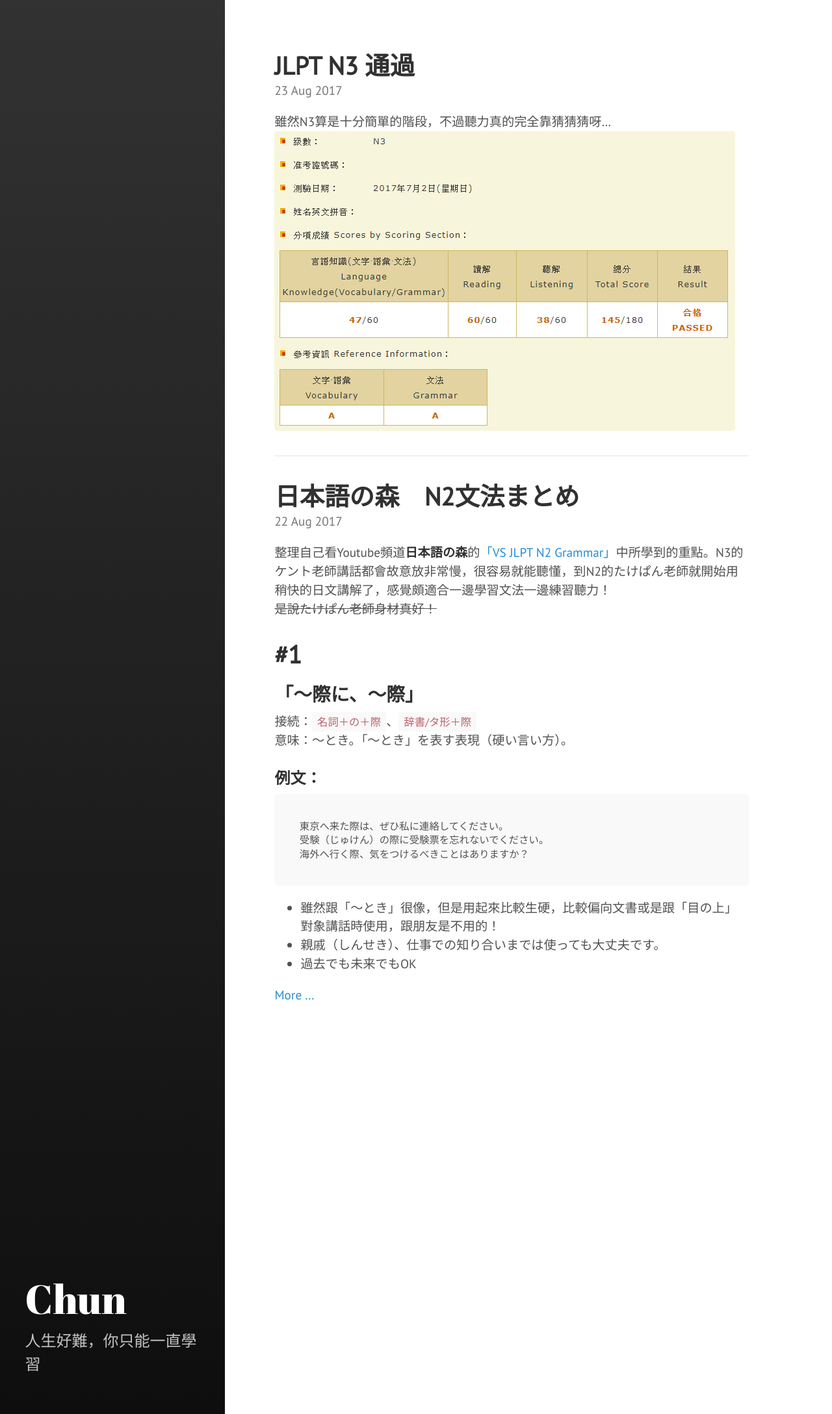
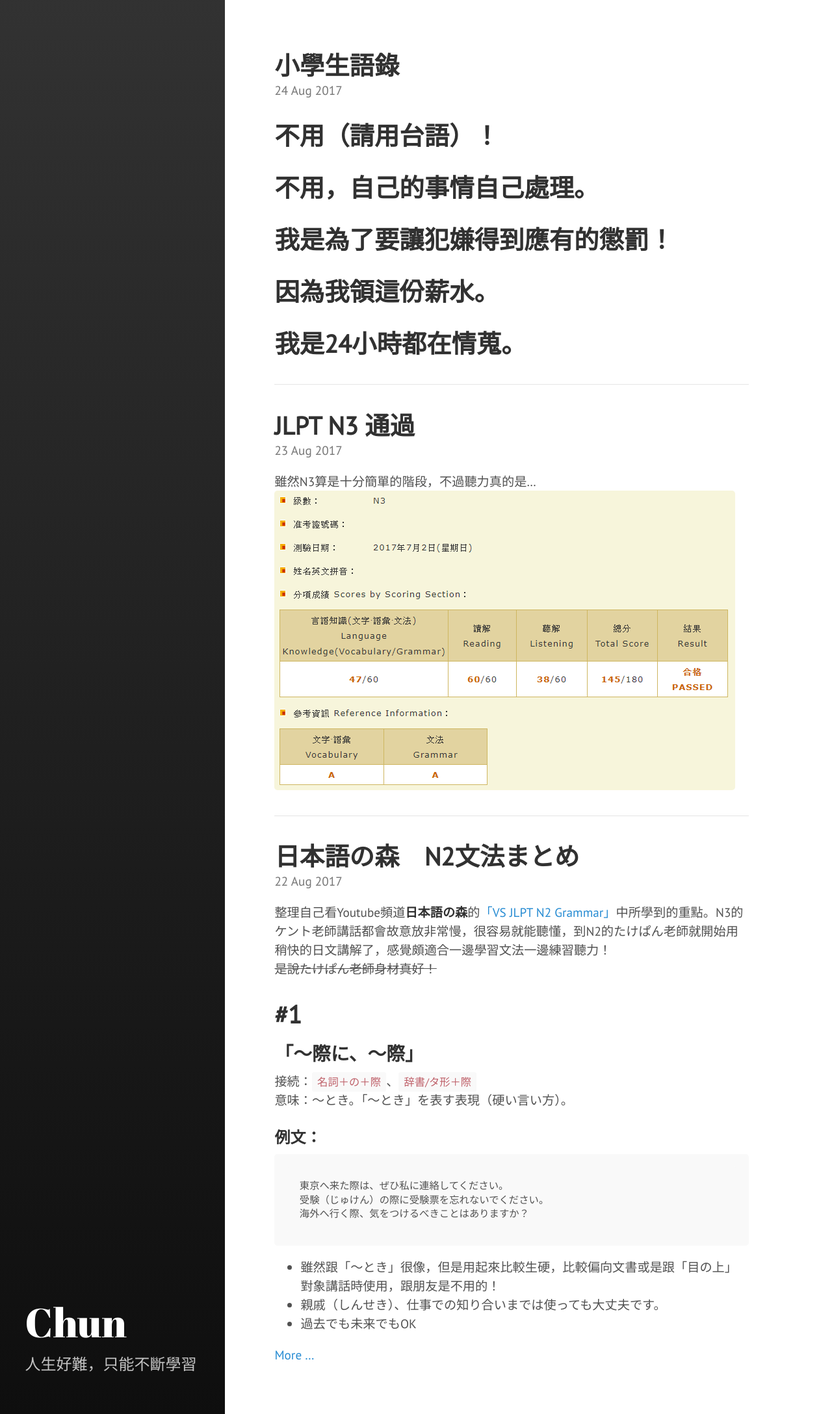
Before and after one commit to dorisloveguang/dorisloveguang, a Jekyll site: the page built from index.html, in a window 1280 px wide. Shown: the whole page at 65% size. Built offline with Jekyll 4.4.1, drawn with Linux system fonts in a browser that asks for light colours; some web fonts are replaced; the list of posts is cut into pages by our own code.

Commit message:
Sdfsdfsd

```diff
--- a/_config.yml
+++ b/_config.yml
@@ -5,7 +5,7 @@ highlighter:      rouge
 # Setup
 title:            Chun
 tagline:          'Blog'
-description:      '人生好難，你只能一直學習'
+description:      '人生好難，只能不斷學習'
 url:              https://blog.chunsann.com
 baseurl:          # the optional subpath of your site, e.g. "/blog"
 
@@ -24,7 +24,7 @@ plugins:
 #version:
 sidebar_home_link:  true
 github:
-  repo:             https://github.com/fongandrew/hydeout
+  repo:             https://github.com/oukalatte
 
 disqus:
   shortname: 'oukalatte'
--- a/_posts/2017-08-23-n3.md
+++ b/_posts/2017-08-23-n3.md
@@ -4,5 +4,5 @@ title: JLPT N3 通過
 comments: true
 tags: [japanese]
 ---
-雖然N3算是十分簡單的階段，不過聽力真的完全靠猜猜猜呀...
+雖然N3算是十分簡單的階段，不過聽力真的是...
 ![N3 Pass](/images/2017-08-23_061933.png)
--- /dev/null
+++ b/_posts/2017-8-24-primary.md
@@ -0,0 +1,11 @@
+---
+layout: post
+title: 小學生語錄
+comments: true
+tags: [hater]
+---
+# 不用（請用台語）！
+# 不用，自己的事情自己處理。
+# 我是為了要讓犯嫌得到應有的懲罰！
+# 因為我領這份薪水。
+# 我是24小時都在情蒐。
```
